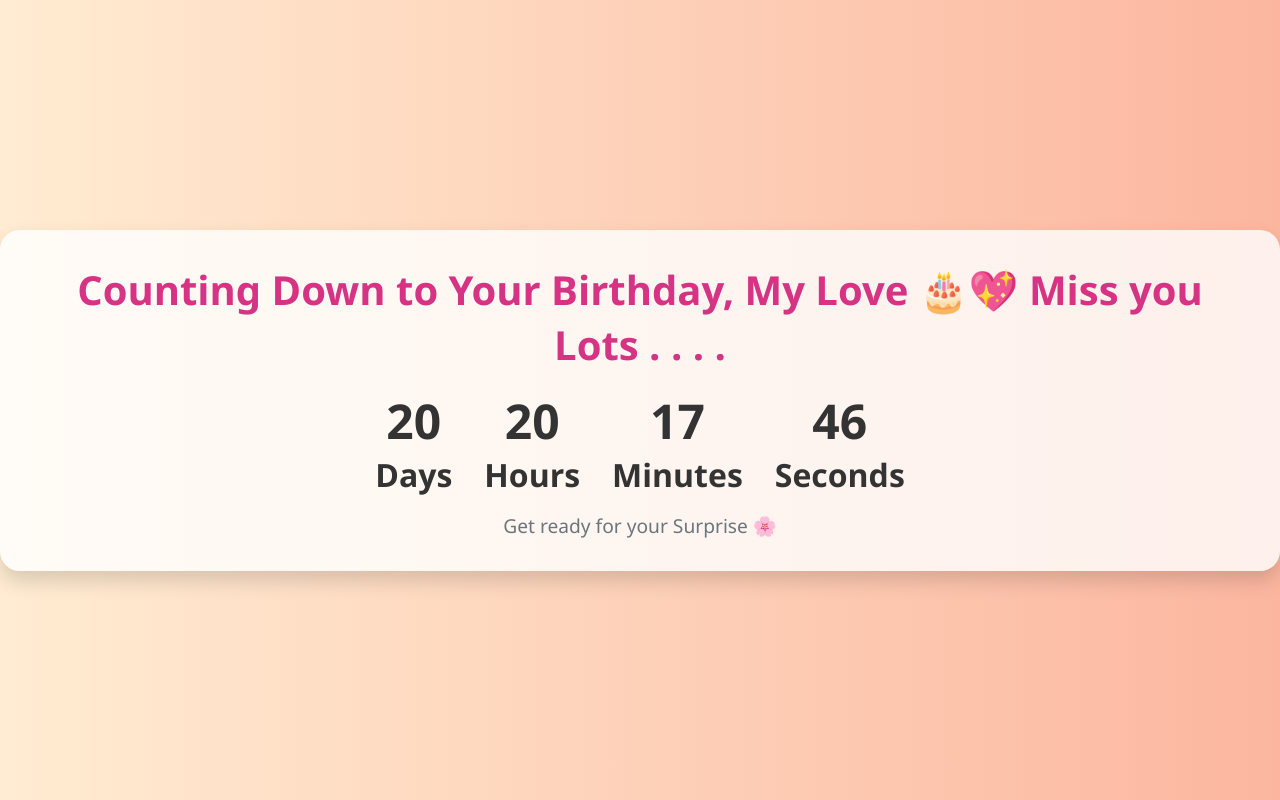
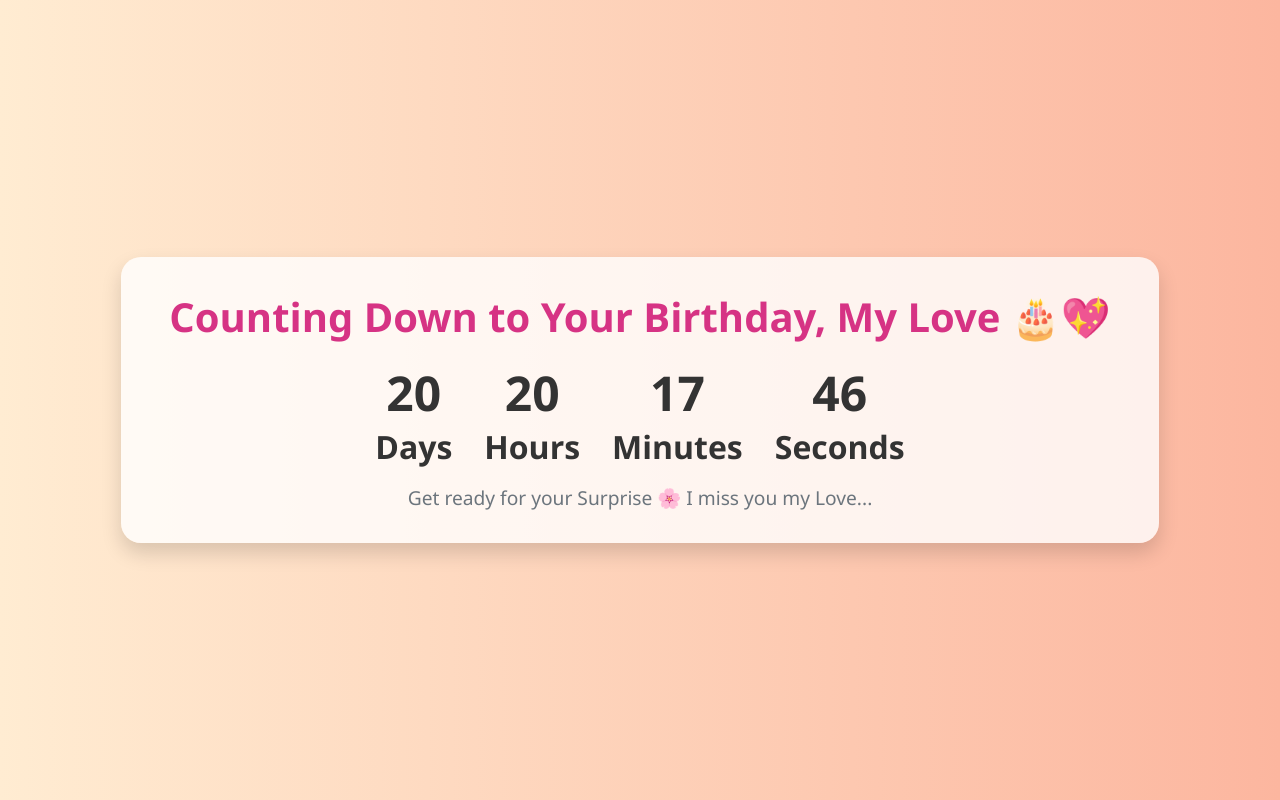
Before and after one commit to dharmaraj2302/lekhabirthday, a plain HTML site: page index.html in a window 1280 px wide. Drawn offline with Linux system fonts and the light colour scheme.

Commit message:
index.html

```diff
--- a/index.html
+++ b/index.html
@@ -75,7 +75,7 @@
 </head>
 <body>
   <div class="container">
-    <h1>Counting Down to Your Birthday, My Love 🎂💖 Miss you Lots . . . . </h1>
+    <h1>Counting Down to Your Birthday, My Love 🎂💖</h1>
     <div class="timer" id="countdown">
       <div class="unit">
         <span id="days">00</span>
@@ -95,7 +95,7 @@
       </div>
     </div>
     <div class="message">
-      Get ready for your Surprise 🌸
+      Get ready for your Surprise 🌸 I miss you my Love...
     </div>
   </div>
 
```
